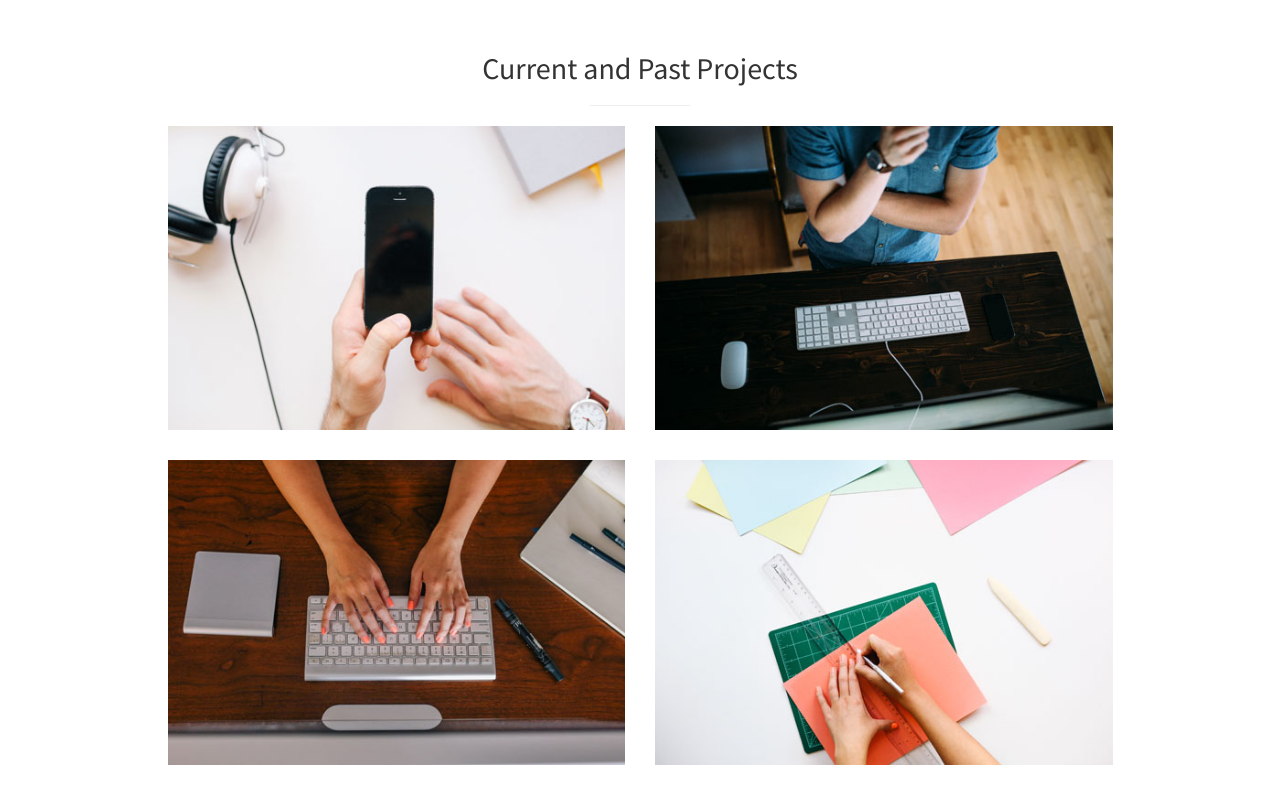
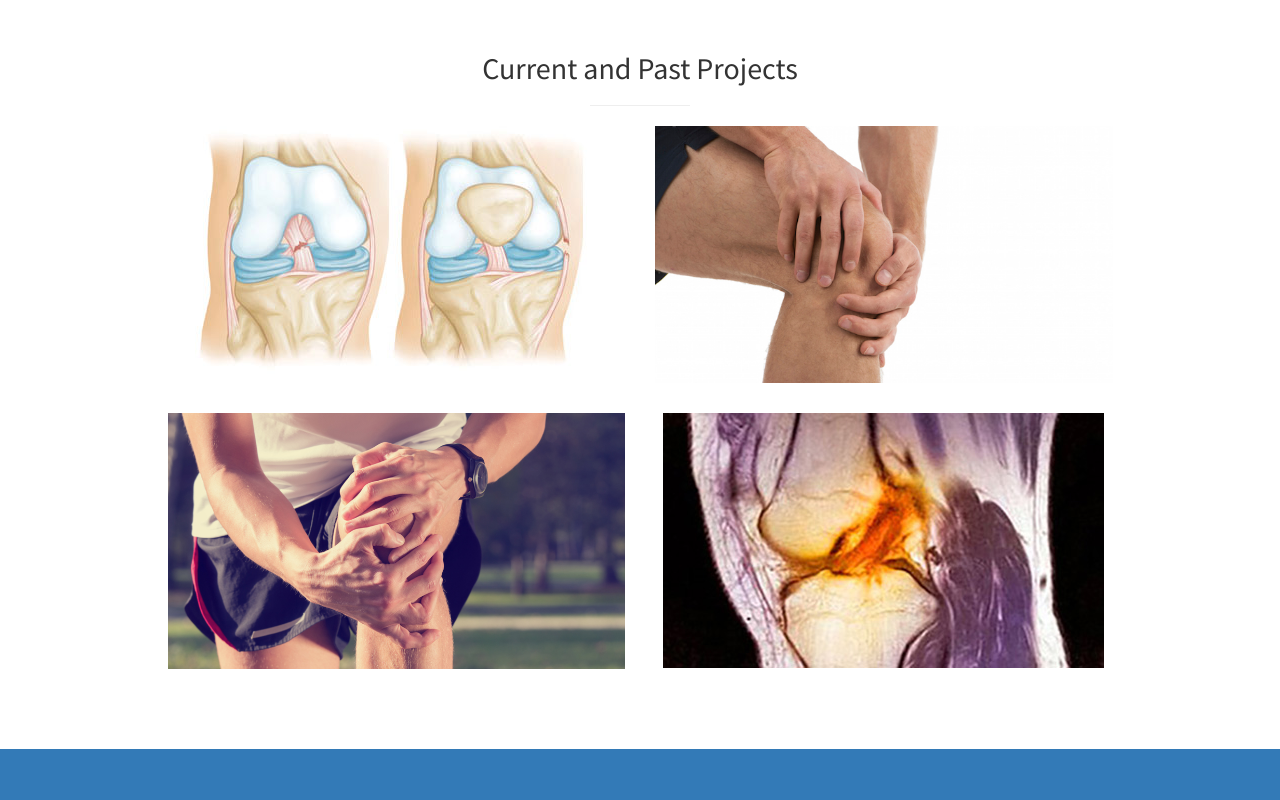
Before and after one commit to kyleropractor/engineer, a plain HTML site: page index.html in a window 1280 px wide. Shown: the part 2120-2920 px from the top of the page. Drawn offline with Linux system fonts and the light colour scheme; files whose address does not match are found by name.

Commit message:
update project photos

```diff
--- a/index.html
+++ b/index.html
@@ -177,28 +177,28 @@
                         <div class="col-md-6">
                             <div class="portfolio-item">
                                 <a target = "_blank" href="http://www.hindawi.com/journals/abb/2016/7172948/">
-                                    <img class="img-portfolio img-responsive" src="img/portfolio-1.jpg">
+                                    <img class="img-portfolio img-responsive" src="img/knee-1.jpg">
                                 </a>
                             </div>
                         </div>
                         <div class="col-md-6">
                             <div class="portfolio-item">
                                 <a target = "_blank" href="http://link.springer.com/article/10.1007%2Fs00167-016-4188-9">
-                                    <img class="img-portfolio img-responsive" src="img/portfolio-2.jpg">
+                                    <img class="img-portfolio img-responsive" src="img/knee-3.jpg">
                                 </a>
                             </div>
                         </div>
                         <div class="col-md-6">
                             <div class="portfolio-item">
                                 <a target = "_blank" href="http://journals.sagepub.com/doi/abs/10.1177/0363546516666817?url_ver=Z39.88-2003&rfr_id=ori%3Arid%3Acrossref.org&rfr_dat=cr_pub%3Dpubmed&">
-                                    <img class="img-portfolio img-responsive" src="img/portfolio-3.jpg">
+                                    <img class="img-portfolio img-responsive" src="img/knee-4.jpg">
                                 </a>
                             </div>
                         </div>
                         <div class="col-md-6">
                             <div class="portfolio-item">
                                 <a href="http://journals.sagepub.com/doi/abs/10.1177/2325967117702452">
-                                    <img class="img-portfolio img-responsive" src="img/portfolio-4.jpg">
+                                    <img class="img-portfolio img-responsive" src="img/knee-2.jpg">
                                 </a>
                             </div>
                         </div>
@@ -228,7 +228,7 @@
 
     <!-- Map -->
     <section id="contact" class="map">
-        <iframe width="100%" height="100%" frameborder="0" scrolling="no" marginheight="0" marginwidth="0" src="https://maps.google.com/maps?f=q&amp;source=s_q&amp;hl=en&amp;geocode=&amp;q=+400+Isotope+Drive,+Fort+Collins,+CO&amp;aq=0&amp;oq=twitter&amp;sll=28.659344,-81.187888&amp;sspn=0.128789,0.264187&amp;ie=UTF8&amp;hq=&amp;t=m&amp;z=15&amp;iwloc=A&amp;output=embed"></iframe>
+        <iframe width="100%" height="100%" frameborder="0" scrolling="no" marginheight="0" marginwidth="0" src="https://maps.google.com/maps?f=q&amp;source=s_q&amp;hl=en&amp;geocode=&amp;q=+Colorado+State+University+400+Isotope+Drive,+Fort+Collins,+CO&amp;aq=0&amp;oq=twitter&amp;sll=28.659344,-81.187888&amp;sspn=0.128789,0.264187&amp;ie=UTF8&amp;hq=&amp;t=m&amp;z=15&amp;iwloc=A&amp;output=embed"></iframe>
         <br />
         <small>
             <a href="https://maps.google.com/maps?f=q&amp;source=embed&amp;hl=en&amp;geocode=&amp;q=Twitter,+Inc.,+Market+Street,+San+Francisco,+CA&amp;aq=0&amp;oq=twitter&amp;sll=28.659344,-81.187888&amp;sspn=0.128789,0.264187&amp;ie=UTF8&amp;hq=Twitter,+Inc.,+Market+Street,+San+Francisco,+CA&amp;t=m&amp;z=15&amp;iwloc=A"></a>
```
Also changed, not shown: img/knee-1.jpg (added), img/knee-2.jpg (added), img/knee-3.jpg (added), img/knee-4.jpg (added).
